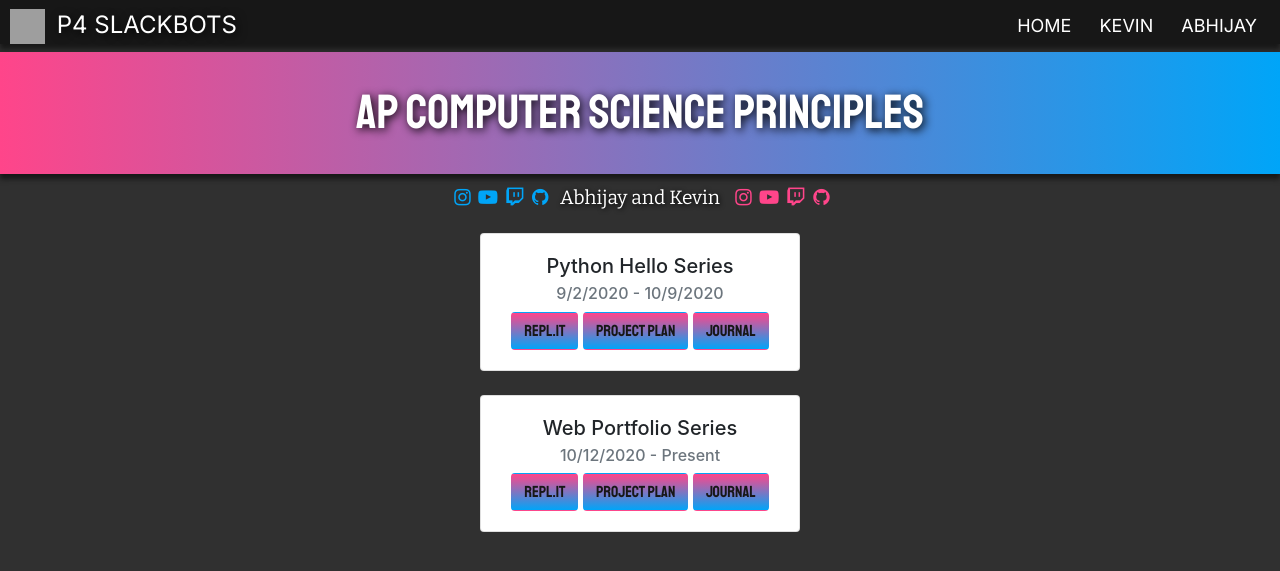
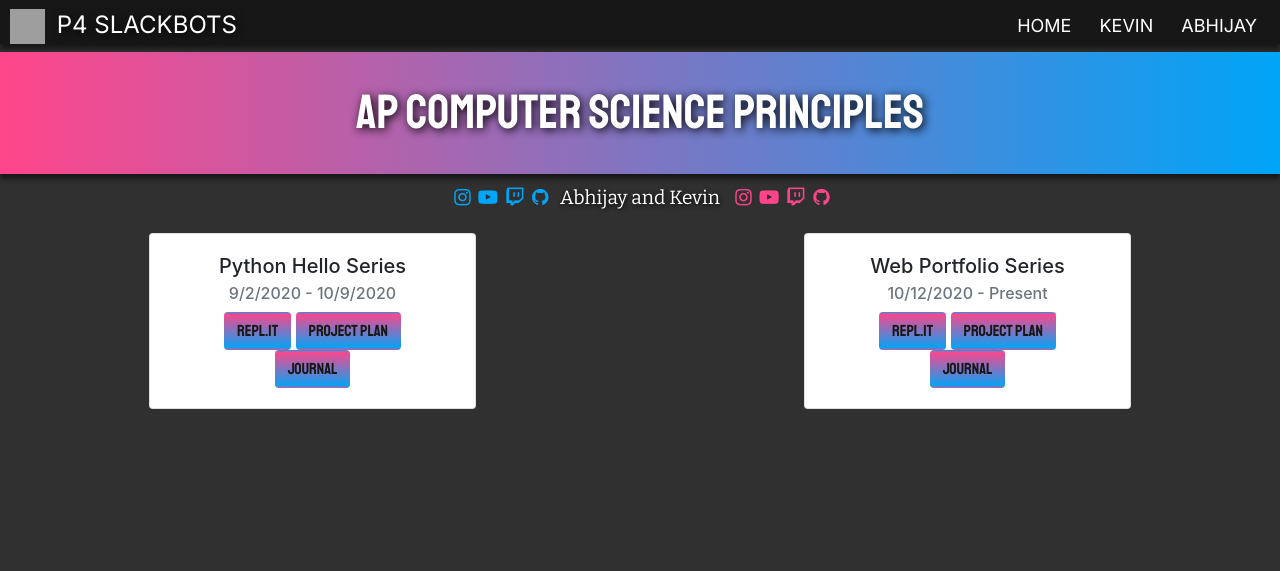
Before and after one commit to kevin-dough/WebPortfolio, a Flask app: page / in a window 1280 px wide. Shown: the top 571 px of the page. Run offline with Flask 2, Linux system fonts and the light colour scheme; some libraries are stand-ins or nearby versions; grey boxes are pictures that could not be loaded.

Commit message:
card positioning

```diff
--- a/templates/home.html
+++ b/templates/home.html
@@ -24,7 +24,9 @@
       color: #ff458a;
       text-decoration: none;
     }
-
+    body {
+    min-width: 540px;
+    }
 
     </style>
   </head>
@@ -101,8 +103,8 @@
       </p>
     </div>
 
-    <center><div>
-        <div class="card" style="width:20rem" >
+    <center><div class="row justify-content-around">
+        <div class="card col-sm-3">
           <div class="card-body">
             <h5 class="card-title">Python Hello Series</h5>
             <h6 class="card-subtitle mb-2 text-muted">9/2/2020 - 10/9/2020</h6>
@@ -111,8 +113,7 @@
             <a style="font-family:Staatliches;position:relative;color:#171717;background-image: linear-gradient(#ff458a, #00a5f8);" class="btn" target="_blank" href="https://docs.google.com/document/d/1cgInchyVbaqsyMCdllki1TOAGtsrfMgecaU_sbCY7lY/edit" class="card-link">JOURNAL</a>
         </div>
       </div>
-        &emsp;
-        <div class="card" style="width:20rem" >
+        <div class="card col-sm-3">
           <div class="card-body">
             <h5 class="card-title">Web Portfolio Series</h5>
             <h6 class="card-subtitle mb-2 text-muted">10/12/2020 - Present</h6>
```
